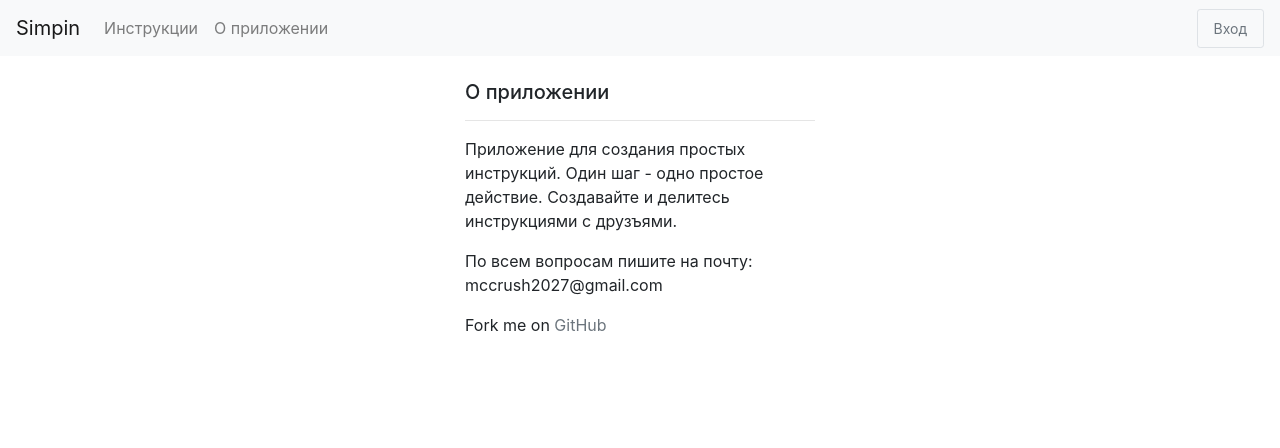
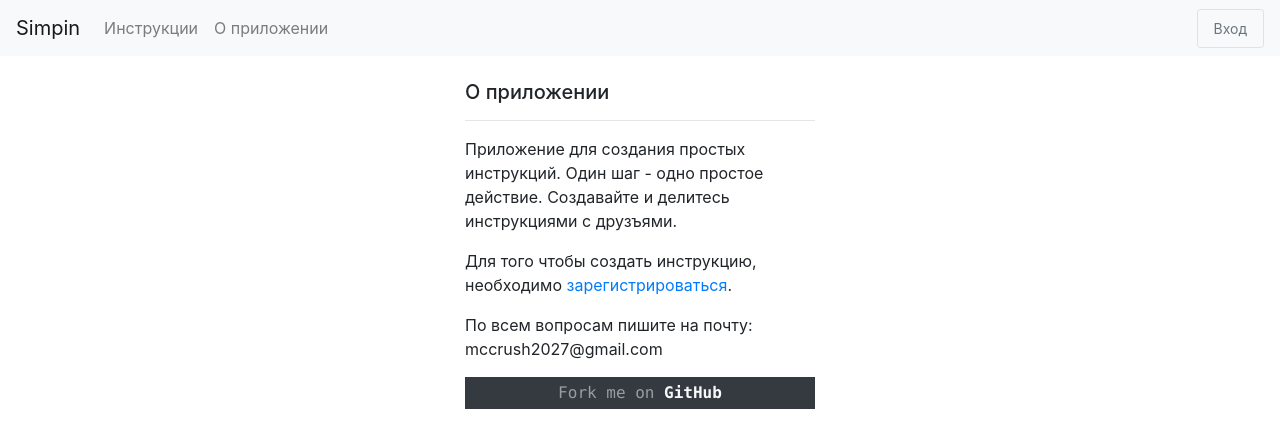
Before and after one commit to mccrush/simpin, a Vue app: page /about in a window 1280 px wide. Shown: the top 448 px of the page. Built offline with nearby package versions, Linux system fonts and the light colour scheme; no server answers.

Commit message:
Настраивает оформление кнопок

```diff
--- a/src/views/About.vue
+++ b/src/views/About.vue
@@ -4,10 +4,16 @@
       <h5>О приложении</h5>
       <hr />
       <p class="text-left">Приложение для создания простых инструкций. Один шаг - одно простое действие. Создавайте и делитесь инструкциями с друзъями.</p>
+      <p>
+        Для того чтобы создать инструкцию, необходимо
+        <router-link to="/login">зарегистрироваться</router-link>.
+      </p>
       <p class="text-left">По всем вопросам пишите на почту: mccrush2027@gmail.com</p>
-      <p>
+      <p class="p-1 text-center bg-dark text-white-50 text-monospace">
         Fork me on
-        <a href="https://github.com/mccrush/simpin" target="_blank" class="text-muted under">GitHub</a>
+        <a href="https://github.com/mccrush/simpin" target="_blank" class="text-light">
+          <strong>GitHub</strong>
+        </a>
       </p>
     </div>
   </div>
--- a/src/views/Instruction.vue
+++ b/src/views/Instruction.vue
@@ -5,7 +5,7 @@
       <hr />
       <p>{{instruction.description}}</p>
       <button class="btn btn-block btn-success" @click="currentstep = 0">Запустить инструкцию</button>
-      <router-link to="/" class="btn btn-block btn-light">К списку инструкций</router-link>
+      <router-link to="/" class="btn btn-block btn-light border">К списку инструкций</router-link>
     </div>
     <div v-else-if="instruction && currentstep != null" class="col-12 col-sm-8 col-md-6 col-xl-4">
       <h5 class="d-flex justify-content-between">
@@ -17,10 +17,10 @@
 
       <div class="row">
         <div class="col-6">
-          <button class="btn btn-block btn-light" @click="currentstep--">Назад</button>
+          <button class="btn btn-block btn-light border" @click="currentstep--">Назад</button>
         </div>
         <div class="col-6">
-          <button class="btn btn-block btn-light" @click="currentstep++">Далее</button>
+          <button class="btn btn-block btn-light border" @click="currentstep++">Далее</button>
         </div>
       </div>
 
--- a/src/views/List.vue
+++ b/src/views/List.vue
@@ -3,7 +3,7 @@
     <div class="col-12 col-sm-8 col-md-6 col-xl-4">
       <h5 class="d-flex justify-content-between">
         <span>Список инструкций</span>
-        <router-link to="/create" class="btn btn-sm btn-light">Создать</router-link>
+        <router-link to="/create" class="btn btn-sm btn-light border">Создать</router-link>
       </h5>
       <hr />
 
```
